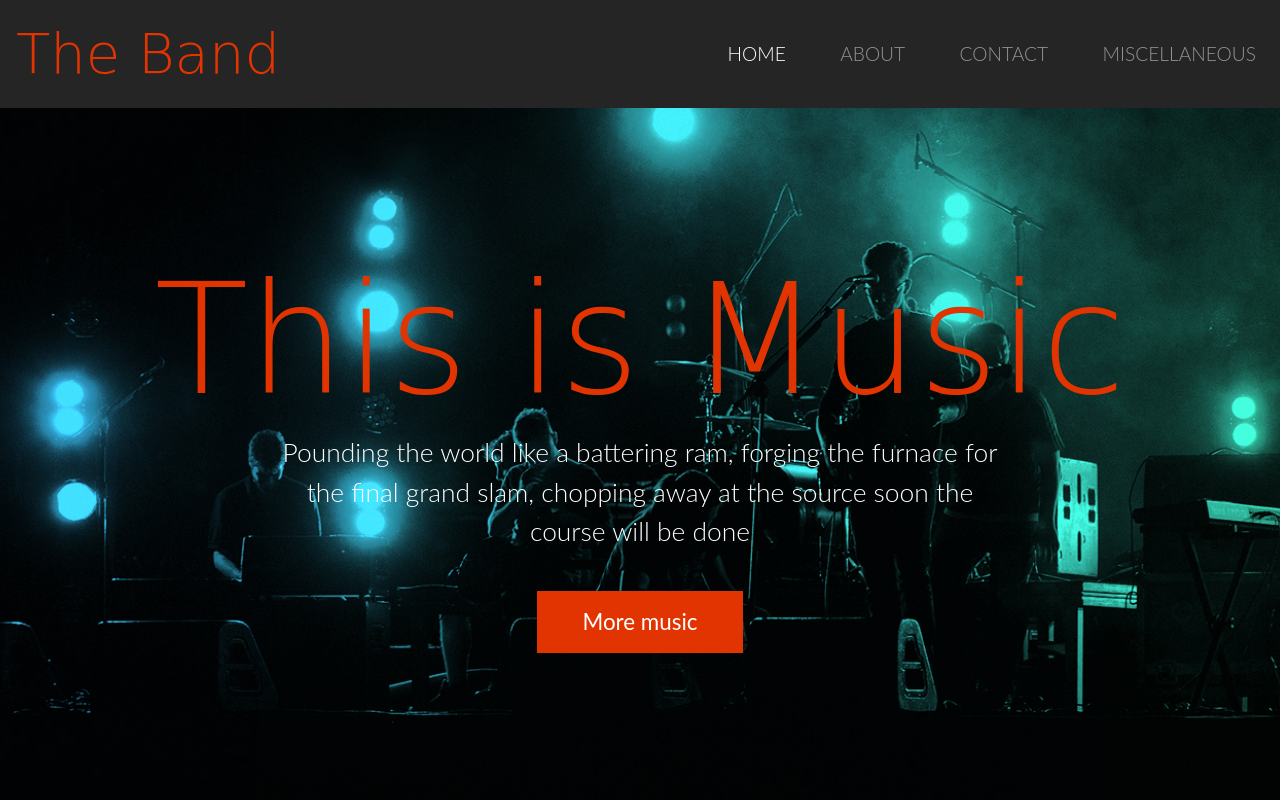
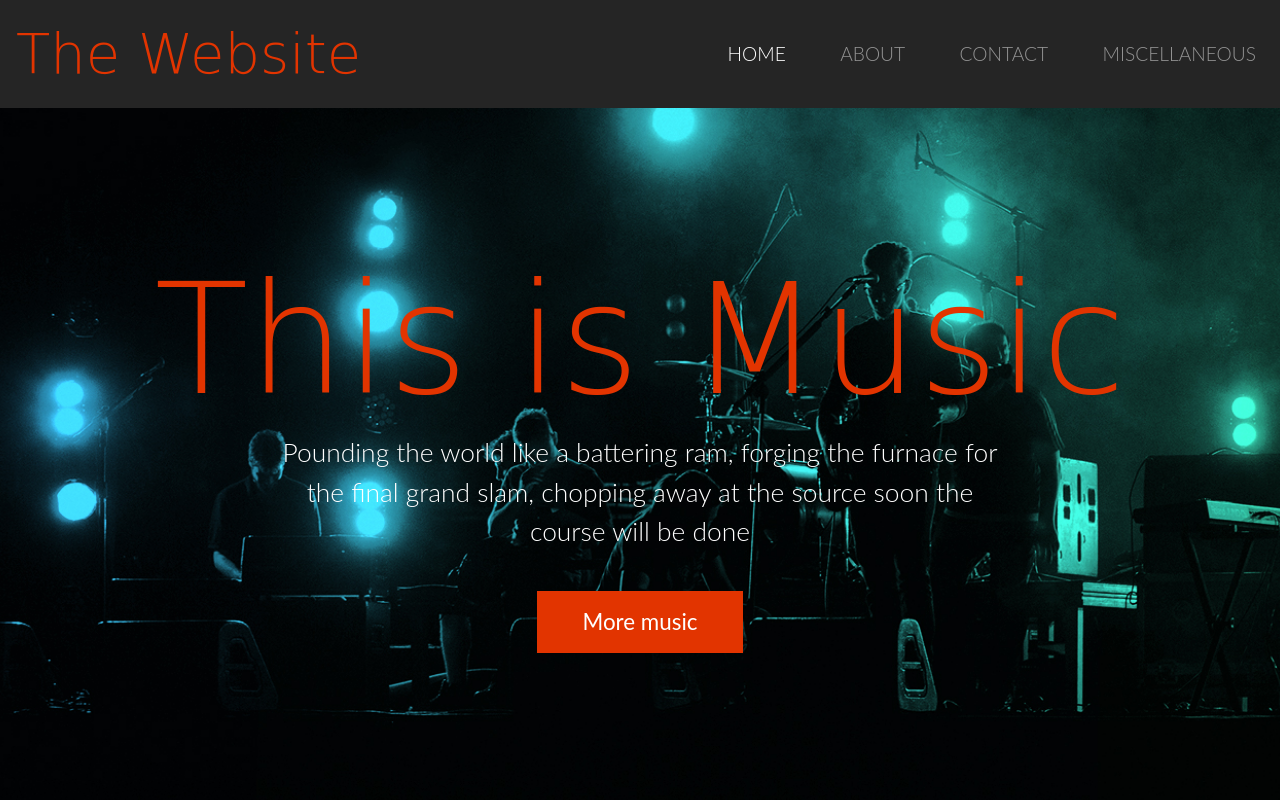
Before and after one commit to sonalimarlin/bootstrapSite, a plain HTML site: page index.html in a window 1280 px wide. Shown: the top 800 px of the page. Drawn offline with nearby package versions, Linux system fonts and the light colour scheme.

Commit message:
Update index.html

```diff
--- a/index.html
+++ b/index.html
@@ -21,7 +21,7 @@
           <button class="navbar-toggler navbar-toggler-right" type="button" data-toggle="collapse" data-target="#navbarNav" aria-controls="navbarNav" aria-expanded="false" aria-label="Toggle navigation">
             <span class="navbar-toggler-icon"></span>
           </button>
-          <a class="navbar-brand" href="#">The Band</a>
+          <a class="navbar-brand" href="#">The Website</a>
           <div class="collapse navbar-collapse justify-content-end" id="navbarNav">
             <ul class="navbar-nav">
               <li class="nav-item active">
```
